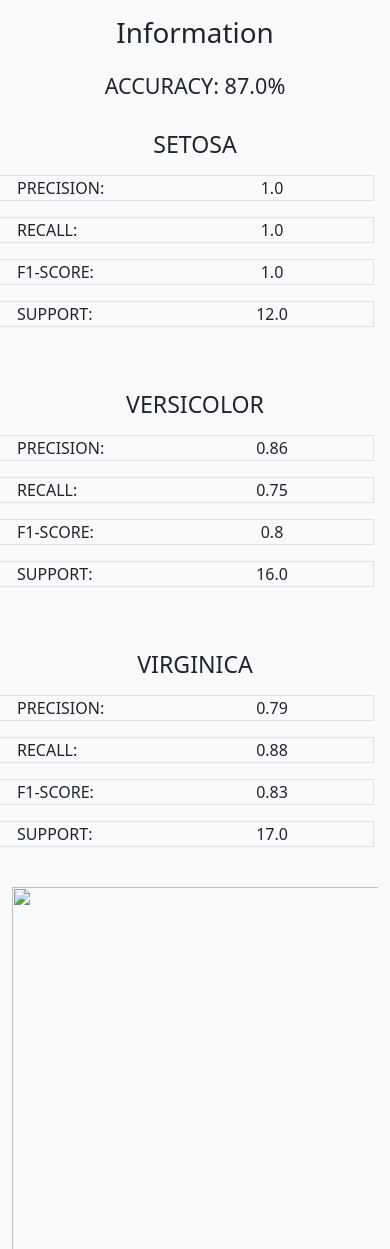
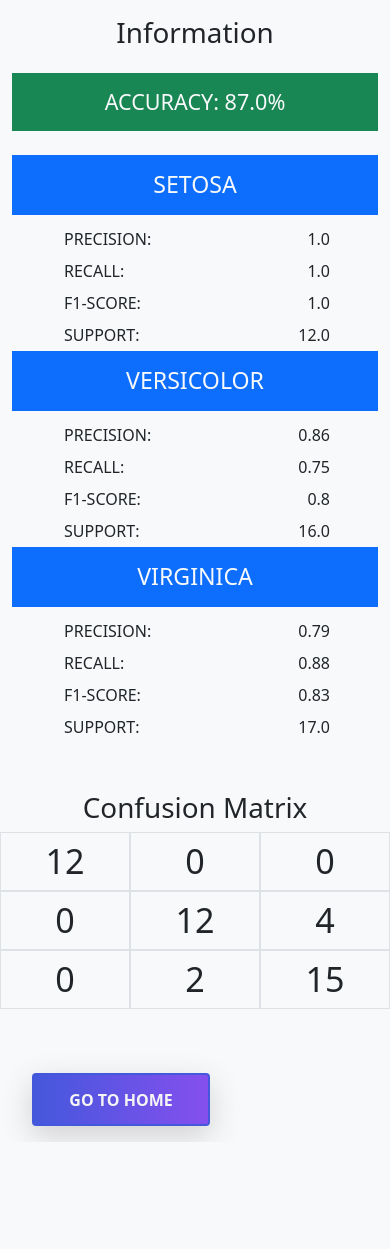
Before and after one commit to manavkhadka0/iris_flower_detection, a Flask app: page /info in a window 390 px wide. Shown: the top 1249 px of the page. After the commit the page ends 1142 px from the top, so only its background shows below. Run offline with Flask 2, Linux system fonts and the light colour scheme; parts of the project's set-up code (start-up, migrations or seed data) failed here and were passed over.

Commit message:
responsive

```diff
--- a/app.py
+++ b/app.py
@@ -1,7 +1,7 @@
 from flask import Flask, render_template,request
 import pickle
 import numpy as np
-from iris import accuracy,set_matrix,ver_matrix,vir_matrix
+from iris import accuracy,set_matrix,ver_matrix,vir_matrix,con_mat
 
 model = pickle.load(open('model.pkl','rb'))
 app = Flask(__name__)
@@ -23,7 +23,7 @@ def pred():
 
 @app.route("/info")
 def info():
-    return render_template('info.html',acc=accuracy,set=set_matrix,ver=ver_matrix,vir=vir_matrix)
+    return render_template('info.html',acc=accuracy,set=set_matrix,ver=ver_matrix,vir=vir_matrix,con=con_mat)
 
 if __name__ == '__main__':
     app.run(debug=True)
--- a/templates/info.html
+++ b/templates/info.html
@@ -23,48 +23,65 @@
         </div>
         <div class="row">
             <div class="col">
-                <h4 class="text-upper text-center">Accuracy: {{acc}}%</h4>
+                <h4 class="text-upper text-light text-center bg-success p-3">Accuracy: {{acc}}%</h4>
             </div>
         </div>
+        <div class="row my-3 d-flex justify-content-between">
+            <div class=" col-md-4 col-sm-6 col-12 ">
                 <div class="row">
-            <div class="col-md-4 col-sm-6 col-12 mt-md-3 my-2 p-3">
-                <div class="row">
-                    <h3 class="text-upper mb-3 text-center">Setosa</h3>
+                    <div class="col">
+                        <h3 class="py-3 px-0 text-light text-upper text-center bg-primary">Setosa</h3>
                         {% for key,value in set.items()%}
-                    <p class="row row-cols-2 border border-1">
-                        <span class="col text-upper key">{{key}}: </span>
-                        <span class="col  text-center value">{{value}}</span>
-                    </p>
+                        <div class="d-flex align-items-center justify-content-between ">
+                            <div class="text-upper ms-5 p-1">{{key}}: </div>
+                            <div class="me-5">{{value}}</div>
+                        </div>
                         {%endfor%}
                     </div>
                 </div>
-            <div class="col-md-4 col-sm-6 col-12 mt-md-3 my-2 p-3">
-                <div class="row ">
-                    <h3 class="text-upper mb-3 text-center">Versicolor</h3>
+            </div>
+            <div class=" col-md-4 col-sm-6 col-12 ">
+                <div class="row">
+                    <div class="col">
+                        <h3 class="py-3 px-0 text-light text-upper text-center bg-primary">Versicolor</h3>
                         {% for key,value in ver.items()%}
-                    <p class="row row-cols-2 border border-1">
-                        <span class="col  text-upper key">{{key}}: </span>
-                        <span class="col  text-center value">{{value}}</span>
-                    </p>
+                        <div class="d-flex align-items-center justify-content-between ">
+                            <div class="text-upper ms-5 p-1">{{key}}: </div>
+                            <div class="me-5">{{value}}</div>
+                        </div>
                         {%endfor%}
                     </div>
                 </div>
-            <div class="col-md-4 col-sm-6 col-12 mt-md-3 my-2 p-3">
+            </div>
+            <div class=" col-md-4 col-sm-6 col-12 ">
                 <div class="row">
-                    <h3 class="text-upper mb-3 text-center">Virginica</h3>
+                    <div class="col">
+                        <h3 class="py-3 px-0 text-light text-upper text-center bg-primary">Virginica</h3>
                         {% for key,value in vir.items()%}
-                    <p class="row row-cols-2 border border-1">
-                        <span class="col text-upper key">{{key}}: </span>
-                        <span class="col  text-center value">{{value}}</span>
-                    </p>
+                        <div class="d-flex align-items-center justify-content-between ">
+                            <div class="text-upper ms-5 p-1">{{key}}: </div>
+                            <div class="me-5">{{value}}</div>
+                        </div>
                         {%endfor%}
+                    </div>
                 </div>
             </div>
 
         </div>
-        <div class="row  align-items-center">
+        <div class="con-mat my-5">
+            <h1 class="text-center">Confusion Matrix</h1>
+            {% for numbers in con%}
+            <div class="row">
+                {%for number in numbers%}
+                <div class="display-4 col text-center p-2 border border-1">{{number}}</div>
+                {%endfor%}
+            </div>
+            {%endfor%}
+        </div>
+
+        <div class="row align-items-center">
             <div class="col d-md-flex justify-content-center align-items-center">
-                <img src="../static/images/tree.png" class="img-fluid height " alt="">
+                <img src="../static/images/tree.png" class="img-fluid" alt="">
                 <a href="/" class="btn button primary-button m-3">Go to Home</a>
             </div>
         </div>
--- a/templates/output.html
+++ b/templates/output.html
@@ -28,7 +28,7 @@
                 <h1>Iris Setosa</h1>
             </div>
             <div class="col-lg-6 col-md-6 col-sm-12 col-xs-12">
-                <img src="../static/images/setosa.jpg" class="img-fluid height" alt="setosa">
+                <img src="../static/images/setosa.jpg" class="img-fluid" alt="setosa">
             </div>
         </div>
         {%endif%}
@@ -38,7 +38,7 @@
                 <h1>Iris Versicolor</h1>
             </div>
             <div class="col-lg-6 col-md-6 col-sm-12 col-xs-12">
-                <img src="../static/images/versicolor.jpg" class="img-fluid height" alt="setosa">
+                <img src="../static/images/versicolor.jpg" class="img-fluid " alt="setosa">
             </div>
         </div>
         {%endif%}
@@ -48,7 +48,7 @@
                 <h1>Iris Virginica</h1>
             </div>
             <div class="col-lg-6 col-md-6 col-sm-12 col-xs-12">
-                <img src="../static/images/virginica.jpg" class="img-fluid height" alt="setosa">
+                <img src="../static/images/virginica.jpg" class="img-fluid" alt="setosa">
             </div>
         </div>
         {%endif %}
```
Also changed, not shown: static/images/tree.png, 1 other file. Lines whose indentation alone changed are shown as unchanged.
